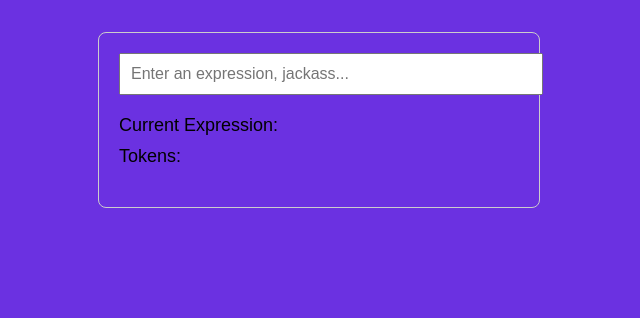
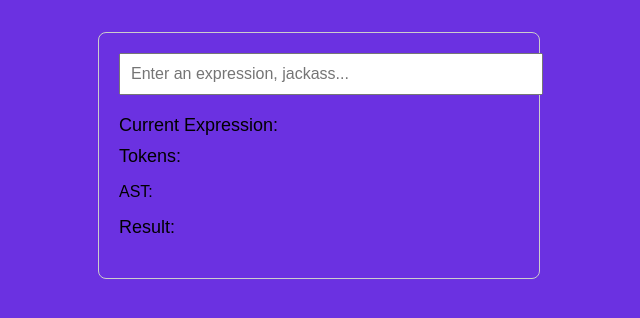
Before and after one commit to DailyDev59/calculator-ts, a Vue app: page / in a window 1280 px wide. Shown: the top 318 px of the page, without its empty margins (321-961 px from the left). Built offline with nearby package versions, Linux system fonts and the light colour scheme.

Commit message:
11 March 2025 Evaluator, parentheses

```diff
--- a/src/components/Calculator.vue
+++ b/src/components/Calculator.vue
@@ -13,6 +13,8 @@
           {{ token.type }}: {{ token.value }}
         </li>
       </ul>
+      <p class="ast">AST: {{ ast }}</p>
+      <p class="result">Result: {{ result }}</p>
       <p v-if="error" class="error">Error: {{ error }}</p>
     </div>
   </div>
@@ -27,15 +29,39 @@ type Token = {
   value: string
 }
 
+//AST
+type NumberNode = {
+  type: 'Number'
+  value: number
+}
+
+type PercentNumberNode = {
+  type: 'PercentNumber'
+  value: number
+}
+
+type BinaryOperatorNode = {
+  type: 'BinaryOperator'
+  operator: string
+  left: ASTNode
+  right: ASTNode
+}
+
+type ASTNode = NumberNode | PercentNumberNode | BinaryOperatorNode
+
 const expression = ref('')
 const tokens = ref<Token[]>([]) // Reactive array to store all tokens
+const ast = ref<ASTNode | null>(null)
 const error = ref<string | undefined>(undefined)
+const result = ref<number | null>(null)
 
 // Watch for changes in the expression and tokenize it automatically
 watch(expression, (newExpression) => {
   try {
     error.value = undefined // Clear any previous errors
     tokens.value = tokenizeExpression(newExpression) // Tokenize the new expression
+    ast.value = parseExpression(tokens.value)
+    result.value = evaluate(ast.value)
   } catch (err) {
     if (err instanceof SyntaxError) {
       error.value = 'Illegal format used' // Display the error message
@@ -96,7 +122,7 @@ const tokenizeExpression = (input: string): Token[] => {
 
   const scanOperator = (): Token | undefined => {
     let ch = peekCurrentChar()
-    if ('+-x÷%()='.indexOf(ch) >= 0) {
+    if ('+-x÷()='.indexOf(ch) >= 0) {
       return createToken('Operator', getCurrentChar())
     }
     return undefined
@@ -227,6 +253,157 @@ const tokenizeExpression = (input: string): Token[] => {
 
   return tokens
 }
+
+const parseExpression = (tokens: Token[]): ASTNode | null => {
+  // Добавим проверку на пустую строку
+  if (tokens.length === 0) {
+    return null
+  }
+
+  let index = 0
+
+  const peek = (): Token | undefined => tokens[index]
+  const consume = (): Token | undefined => tokens[index++]
+
+  const parseNumber = (): ASTNode | undefined => {
+    const token = peek()
+    if (token?.type === 'Number') {
+      consume()
+      return { type: 'Number', value: parseFloat(token.value) }
+    }
+    if (token?.type === 'PercentNumber') {
+      consume()
+      return {
+        type: 'PercentNumber',
+        value: parseFloat(token.value.slice(0, -1)) / 100,
+      }
+    }
+    return undefined
+  }
+
+  const parsePrimary = (): ASTNode | undefined => {
+    const token = peek()
+    if (token?.type === 'Operator' && token.value === '(') {
+      consume() // Съедаем открывающую скобку
+      const expr = parseExpressionInternal() // Рекурсивно разбираем выражение внутри скобок
+      if (peek()?.type !== 'Operator' || peek()?.value !== ')') {
+        return null
+      }
+      consume() // Съедаем закрывающую скобку
+      return expr
+    }
+    return parseNumber()
+  }
+
+  const parseFactor = (): ASTNode | undefined => {
+    return parsePrimary()
+  }
+
+  const parseTerm = (): ASTNode | undefined => {
+    let left = parseFactor()
+    if (!left) return undefined
+
+    while (true) {
+      const token = peek()
+      if (
+        token?.type === 'Operator' &&
+        (token.value === 'x' || token.value === '÷')
+      ) {
+        consume()
+        const right = parseFactor()
+        if (!right) {
+          // Если нет правого операнда, то выражение неполное, возвращаем null
+          return null
+        }
+        left = {
+          type: 'BinaryOperator',
+          operator: token.value === 'x' ? '*' : '/', // Преобразование в стандартные * и /
+          left: left,
+          right: right,
+        }
+      } else {
+        break
+      }
+    }
+    return left
+  }
+
+  const parseExpressionInternal = (): ASTNode | undefined => {
+    let left = parseTerm()
+    if (!left) return undefined
+
+    while (true) {
+      const token = peek()
+      if (
+        token?.type === 'Operator' &&
+        (token.value === '+' || token.value === '-')
+      ) {
+        consume()
+        const right = parseTerm()
+        if (!right) {
+          // Если нет правого операнда, то выражение неполное, возвращаем null
+          return null
+        }
+        left = {
+          type: 'BinaryOperator',
+          operator: token.value,
+          left: left,
+          right: right,
+        }
+      } else {
+        break
+      }
+    }
+    return left
+  }
+
+  const result = parseExpressionInternal()
+  if (result === undefined || index !== tokens.length) {
+    // Если result не определен, или не дошли до конца, то возвращаем null
+    return null
+  }
+
+  return result
+}
+
+const evaluate = (node: ASTNode | null): number | null => {
+  if (node === null) {
+    return null // Обработка пустого дерева
+  }
+
+  switch (node.type) {
+    case 'Number':
+      return node.value // Если это число, возвращаем его значение
+    case 'PercentNumber':
+      return node.value // Если это процентное число, возвращаем его значение
+    case 'BinaryOperator':
+      const left = evaluate(node.left)
+      const right = evaluate(node.right)
+
+      if (left === null || right === null) {
+        return null // Если хотя бы один из операндов не определен, возвращаем null
+      }
+
+      switch (node.operator) {
+        case '+':
+          return left + right
+        case '-':
+          return left - right
+        case '*':
+          return left * right
+        case '/':
+          if (right === 0) {
+            error.value = 'Division by zero'
+            return null
+          }
+          return left / right
+        default:
+          return null // Если оператор неизвестен, возвращаем null
+      }
+    default:
+      return null // Если тип узла неизвестен, возвращаем null
+  }
+}
 </script>
 
 <style scoped>
@@ -238,34 +415,28 @@ const tokenizeExpression = (input: string): Token[] => {
   border: 1px solid #ccc;
   border-radius: 8px;
 }
-
 .display {
   margin-bottom: 20px;
 }
-
 input {
   width: 100%;
   padding: 10px;
   font-size: 16px;
   margin-bottom: 10px;
 }
-
 .calc,
 .result,
 .error {
   font-size: 18px;
   margin: 10px 0;
 }
-
 .error {
   color: rgb(237, 89, 131);
 }
-
 ul {
   list-style-type: none;
   padding: 0;
 }
-
 li {
   margin: 5px 0;
 }
```
